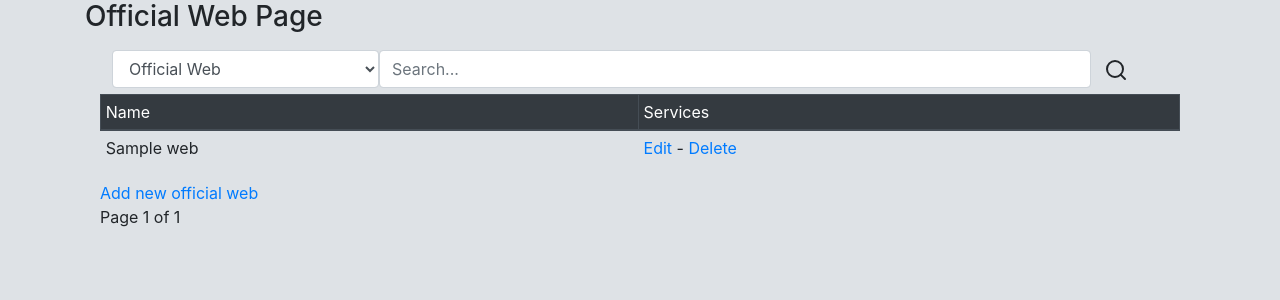
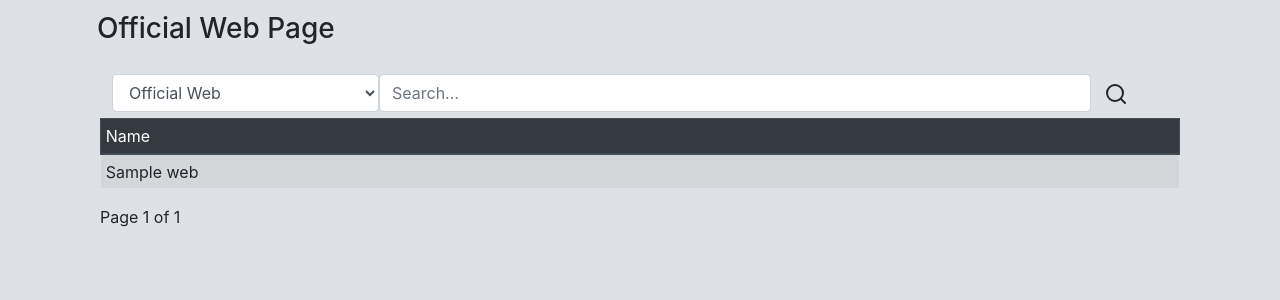
Before and after one commit to Jasson-Reynaldo/Final_SSWP_GameStation, a Django app: page /official_web in a window 1280 px wide. Shown: the part 250-550 px from the top of the page. Run offline with Django 3.2, Linux system fonts and the light colour scheme; tables that the repository leaves empty hold one stand-in row (values such as "Sample post"); some web fonts are replaced.

Commit message:
Update Developer and Official web html

```diff
--- a/GameStation/GameList/templates/official_web/index.html
+++ b/GameStation/GameList/templates/official_web/index.html
@@ -7,7 +7,7 @@
 {% endblock %}
 
 {% block content %}
-<h3>Official Web Page</h3>
+<h3 style="padding: 12px;">Official Web Page</h3>
 <div class="col-12">
     <form id="search-form" method="post" action="">
         {% csrf_token %}
@@ -31,23 +31,29 @@
             </div>
         </div>
     </form>
-    <table class="table table-sm table-bordered">
+    <table class="table table-striped table-sm table-bordered">
         <thead class="table-dark">
             <tr>
                 <td>Name</td>
-                <td>Services</td>
+                {% if user.is_authenticated %}
+                    <td>Services</td>
+                {% endif %}
             </tr>
         </thead>
         <tbody>
             {% for official_web in page_obj %}
             <tr>
                 <td>{{ official_web.name }}</td>
-                <td><a href="{% url 'edit_official_web' official_web.id %}">Edit</a> - <a href="{% url 'delete_official_web' official_web.id %}">Delete</a></td>
+                {% if user.is_authenticated %}
+                    <td><a href="{% url 'edit_official_web' official_web.id %}">Edit</a> - <a href="{% url 'delete_official_web' official_web.id %}">Delete</a></td>
+                {% endif %}
             </tr>
             {% endfor %}
         </tbody>
     </table>
-    <a href="{% url 'add_official_web' %}">Add new official web</a>
+    {% if user.is_authenticated %}
+        <a href="{% url 'add_official_web' %}">Add new official web</a>
+    {% endif %}
     <div class="pagination">
         <span class="step-links">
             {% if page_obj.has_previous %}
```
Also changed, not shown: GameStation/GameList/templates/developer/index.html (+11 -5 lines).
